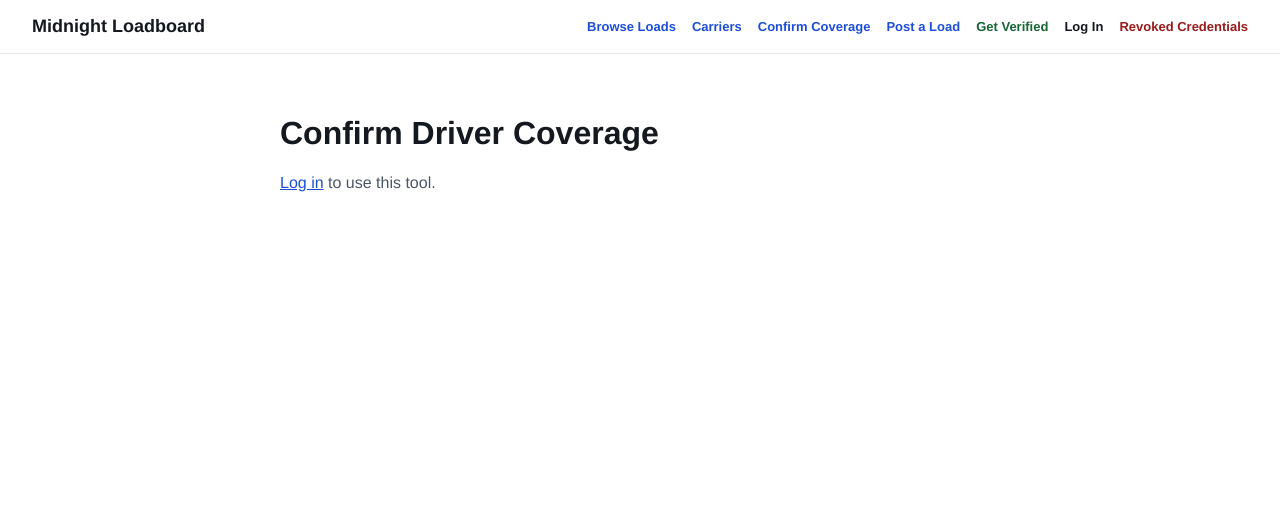
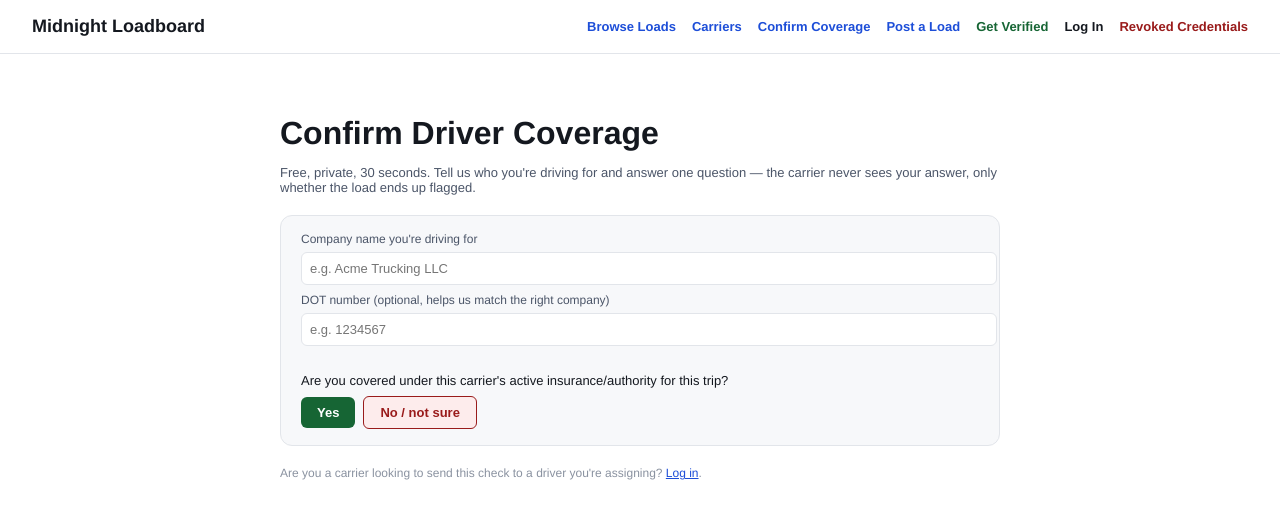
Before and after one commit to Robariano/midnight-loadboard-app, a Next.js app: page /confirm-coverage in a window 1280 px wide. Shown: the top 518 px of the page. Built offline with nearby package versions, Linux system fonts and the light colour scheme; no server answers.

Commit message:
Refactor ConfirmCoverage component and public check

```diff
--- a/app/confirm-coverage/page.js
+++ b/app/confirm-coverage/page.js
@@ -3,12 +3,6 @@ import { useEffect, useState } from "react";
 
 export default function ConfirmCoverage() {
   const [me, setMe] = useState(undefined);
-  const [driverType, setDriverType] = useState("self");
-  const [driverName, setDriverName] = useState("");
-  const [driverContact, setDriverContact] = useState("");
-  const [driverConsent, setDriverConsent] = useState(false);
-  const [result, setResult] = useState(null);
-  const [submitting, setSubmitting] = useState(false);
 
   useEffect(() => {
     fetch("/api/carriers/me")
@@ -16,6 +10,157 @@ export default function ConfirmCoverage() {
       .then((d) => setMe(d.carrier))
       .catch(() => setMe(null));
   }, []);
+
+  if (me === undefined) return <p style={{ color: "#4b5568" }}>Loading...</p>;
+
+  // Logged in, but not yet verified — this doesn't apply to the public
+  // check below (which anyone can use regardless of carrier status), only
+  // to the carrier-specific "assign a driver" tool further down.
+  if (me && me.verified_status !== "verified") {
+    return (
+      <div>
+        <h1 style={{ color: "#14181f" }}>Confirm Driver Coverage</h1>
+        <p style={{ color: "#92400e", fontSize: 13, marginBottom: 24 }}>
+          Your carrier account isn't verified yet (status: {me.verified_status}), so the "assign a
+          driver" tool isn't available until an admin approves your documents.
+        </p>
+        <PublicCheck />
+      </div>
+    );
+  }
+
+  // Logged in and verified — full tool: check on yourself, or send a
+  // private link to a driver you're assigning.
+  if (me && me.verified_status === "verified") {
+    return <VerifiedCarrierTool />;
+  }
+
+  // Not logged in at all — this is the "no account needed" public tool
+  // described in Midnight Loadboard's marketing.
+  return (
+    <div>
+      <h1 style={{ color: "#14181f", marginBottom: 4 }}>Confirm Driver Coverage</h1>
+      <p style={{ color: "#4b5568", fontSize: 13, marginBottom: 20 }}>
+        Free, private, 30 seconds. Tell us who you're driving for and answer one question — the
+        carrier never sees your answer, only whether the load ends up flagged.
+      </p>
+      <PublicCheck />
+      <p style={{ color: "#8a92a0", fontSize: 12, marginTop: 20 }}>
+        Are you a carrier looking to send this check to a driver you're assigning?{" "}
+        <a href="/login?next=/confirm-coverage" style={{ color: "#1d4ed8" }}>Log in</a>.
+      </p>
+    </div>
+  );
+}
+
+// The genuinely public, no-account version — a driver names who they're
+// driving for and answers the coverage question directly, no email
+// round-trip needed since they're answering live themselves.
+function PublicCheck() {
+  const [carrierName, setCarrierName] = useState("");
+  const [dotNumber, setDotNumber] = useState("");
+  const [submitting, setSubmitting] = useState(false);
+  const [result, setResult] = useState(null);
+
+  async function submit(response) {
+    if (!carrierName.trim()) {
+      setResult({ error: "Please enter the company name you're driving for." });
+      return;
+    }
+    setSubmitting(true);
+    const res = await fetch("/api/public-coverage-check", {
+      method: "POST",
+      headers: { "Content-Type": "application/json" },
+      body: JSON.stringify({ carrier_name: carrierName, dot_number: dotNumber, response }),
+    });
+    const data = await res.json();
+    setResult(data);
+    setSubmitting(false);
+  }
+
+  if (result && !result.error) {
+    return (
+      <div style={{
+        background: "#f7f8fa", border: "1px solid #e2e5ea", borderRadius: 12,
+        padding: "16px 20px",
+      }}>
+        <p style={{ color: "#166534", fontSize: 13, margin: 0 }}>
+          Thanks — recorded privately. {result.flagged
+            ? "Nothing further needed from you."
+            : "You're all set."}
+        </p>
+        <button
+          onClick={() => { setResult(null); setCarrierName(""); setDotNumber(""); }}
+          style={{
+            marginTop: 12, background: "transparent", color: "#4b5568", border: "1px solid #e2e5ea",
+            borderRadius: 6, padding: "8px 16px", fontSize: 13, cursor: "pointer",
+          }}>
+          Check another
+        </button>
+      </div>
+    );
+  }
+
+  return (
+    <div style={{
+      background: "#f7f8fa", border: "1px solid #e2e5ea", borderRadius: 12,
+      padding: "16px 20px",
+    }}>
+      {result?.error && (
+        <p style={{ color: "#991b1b", fontSize: 13, marginBottom: 10 }}>{result.error}</p>
+      )}
+      <label style={{ display: "block", fontSize: 12, color: "#4b5568", marginBottom: 6 }}>
+        Company name you're driving for
+      </label>
+      <input value={carrierName} onChange={(e) => setCarrierName(e.target.value)}
+        placeholder="e.g. Acme Trucking LLC"
+        style={{
+          width: "100%", padding: 8, marginBottom: 8, background: "#ffffff",
+          border: "1px solid #e2e5ea", borderRadius: 6, color: "#14181f", fontSize: 13,
+        }} />
+      <label style={{ display: "block", fontSize: 12, color: "#4b5568", marginBottom: 6 }}>
+        DOT number (optional, helps us match the right company)
+      </label>
+      <input value={dotNumber} onChange={(e) => setDotNumber(e.target.value)}
+        placeholder="e.g. 1234567"
+        style={{
+          width: "100%", padding: 8, marginBottom: 14, background: "#ffffff",
+          border: "1px solid #e2e5ea", borderRadius: 6, color: "#14181f", fontSize: 13,
+        }} />
+
+      <p style={{ fontSize: 13, color: "#14181f", marginBottom: 8 }}>
+        Are you covered under this carrier's active insurance/authority for this trip?
+      </p>
+      <button onClick={() => submit("covered")} disabled={submitting}
+        style={{
+          marginRight: 8, background: "#166534", color: "#fff", border: "none",
+          borderRadius: 6, padding: "8px 16px", fontSize: 13, fontWeight: 700,
+          cursor: submitting ? "not-allowed" : "pointer",
+        }}>
+        Yes
+      </button>
+      <button onClick={() => submit("not_covered")} disabled={submitting}
+        style={{
+          background: "#fdecec", color: "#991b1b", border: "1px solid #991b1b",
+          borderRadius: 6, padding: "8px 16px", fontSize: 13, fontWeight: 700,
+          cursor: submitting ? "not-allowed" : "pointer",
+        }}>
+        No / not sure
+      </button>
+    </div>
+  );
+}
+
+// The existing tool for logged-in, verified carriers: check on yourself,
+// or send a private link to a driver you're assigning to a load found
+// elsewhere (DAT, Truckstop, a phone call, etc.).
+function VerifiedCarrierTool() {
+  const [driverType, setDriverType] = useState("self");
+  const [driverName, setDriverName] = useState("");
+  const [driverContact, setDriverContact] = useState("");
+  const [driverConsent, setDriverConsent] = useState(false);
+  const [result, setResult] = useState(null);
+  const [submitting, setSubmitting] = useState(false);
 
   async function submit() {
     setSubmitting(true);
@@ -32,31 +177,6 @@ export default function ConfirmCoverage() {
     const data = await res.json();
     setResult(data);
     setSubmitting(false);
-  }
-
-  if (me === undefined) return <p style={{ color: "#4b5568" }}>Loading...</p>;
-
-  if (!me) {
-    return (
-      <div>
-        <h1 style={{ color: "#14181f" }}>Confirm Driver Coverage</h1>
-        <p style={{ color: "#4b5568" }}>
-          <a href="/login?next=/confirm-coverage" style={{ color: "#1d4ed8" }}>Log in</a> to use this tool.
-        </p>
-      </div>
-    );
-  }
-
-  if (me.verified_status !== "verified") {
-    return (
-      <div>
-        <h1 style={{ color: "#14181f" }}>Confirm Driver Coverage</h1>
-        <p style={{ color: "#92400e", fontSize: 13 }}>
-          Your account isn't verified yet (status: {me.verified_status}). You'll be able to use this tool
-          once an admin approves your documents.
-        </p>
-      </div>
-    );
   }
 
   return (
```
